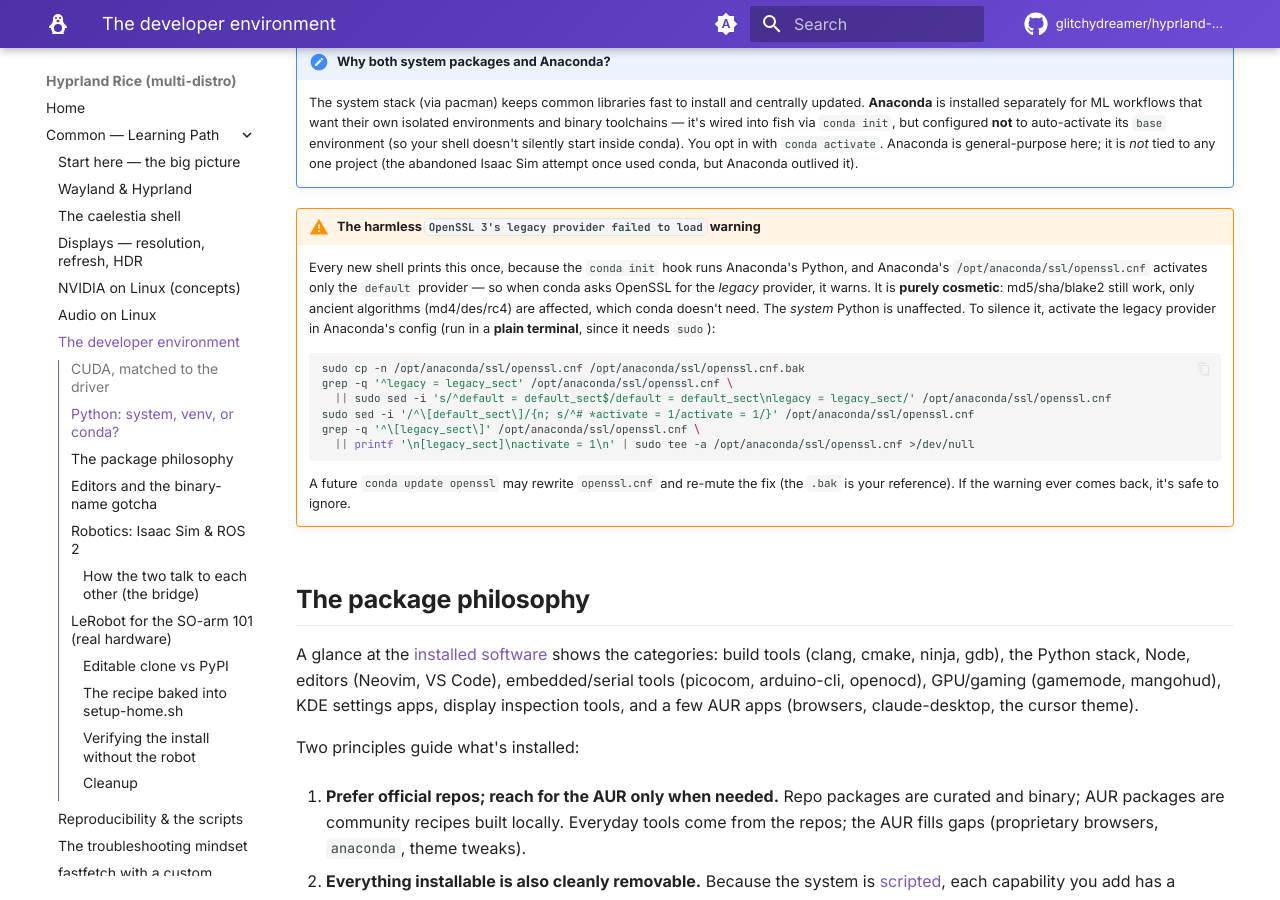
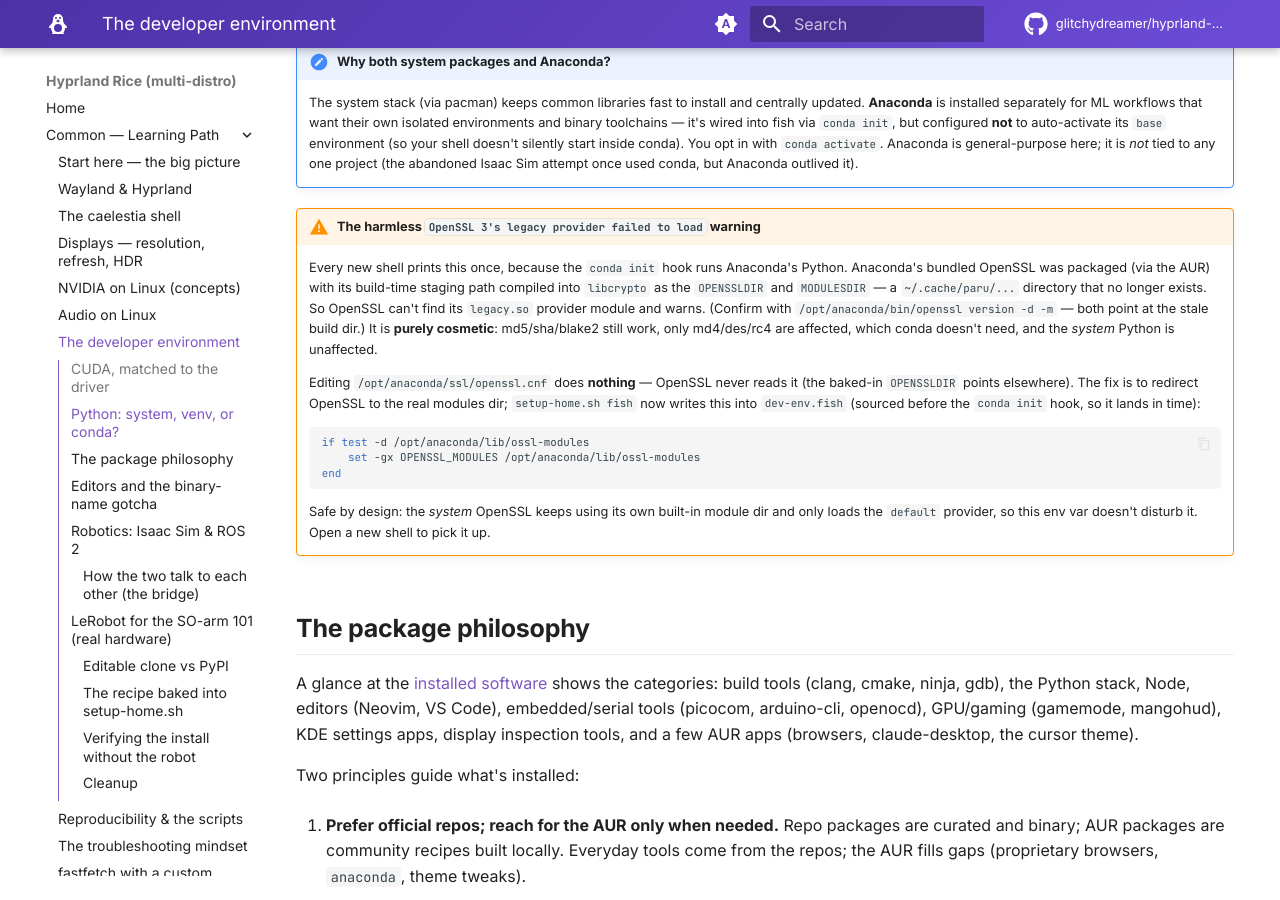
Before and after one commit to glitchydreamer/arch-hyprland-setup, an MkDocs documentation site: the page built from docs/common/dev-environment.md, in a window 1280 px wide and 900 px high, scrolled down 1959 px. Built offline with MkDocs 1.6.1 and Material for MkDocs 9.7.7, drawn with Linux system fonts in a browser that asks for light colours; comment, search, counter and statistics services are not loaded.

Commit message:
fix(cachyos/setup-home): silence Anaconda OpenSSL legacy-provider warning
Anaconda's bundled OpenSSL has its build-time (AUR paru staging) OPENSSLDIR and
MODULESDIR compiled into libcrypto — a ~/.cache/paru path that no longer exists
— so it can't find legacy.so and warns on every conda init. Editing
/opt/anaconda/ssl/openssl.cnf is futile (OpenSSL never reads it). Export
OPENSSL_MODULES to the real install dir from dev-env.fish (sourced before the
conda-init hook). Verified: fresh shell silent, system OpenSSL unaffected.

Correct the dev-environment.md note that previously documented the wrong
(openssl.cnf-edit) fix.

Co-Authored-By: Claude Opus 4.8 <noreply@anthropic.com>

````diff
--- a/docs/common/dev-environment.md
+++ b/docs/common/dev-environment.md
@@ -64,25 +64,28 @@ approaches, and this machine uses a mix deliberately:
 
 !!! warning "The harmless `OpenSSL 3's legacy provider failed to load` warning"
     Every new shell prints this once, because the `conda init` hook runs
-    Anaconda's Python, and Anaconda's `/opt/anaconda/ssl/openssl.cnf` activates
-    only the `default` provider — so when conda asks OpenSSL for the *legacy*
-    provider, it warns. It is **purely cosmetic**: md5/sha/blake2 still work, only
-    ancient algorithms (md4/des/rc4) are affected, which conda doesn't need. The
-    *system* Python is unaffected. To silence it, activate the legacy provider in
-    Anaconda's config (run in a **plain terminal**, since it needs `sudo`):
+    Anaconda's Python. Anaconda's bundled OpenSSL was packaged (via the AUR) with
+    its build-time staging path compiled into `libcrypto` as the `OPENSSLDIR` and
+    `MODULESDIR` — a `~/.cache/paru/...` directory that no longer exists. So
+    OpenSSL can't find its `legacy.so` provider module and warns. (Confirm with
+    `/opt/anaconda/bin/openssl version -d -m` — both point at the stale build
+    dir.) It is **purely cosmetic**: md5/sha/blake2 still work, only md4/des/rc4
+    are affected, which conda doesn't need, and the *system* Python is unaffected.
 
-    ```sh
-    sudo cp -n /opt/anaconda/ssl/openssl.cnf /opt/anaconda/ssl/openssl.cnf.bak
-    grep -q '^legacy = legacy_sect' /opt/anaconda/ssl/openssl.cnf \
-      || sudo sed -i 's/^default = default_sect$/default = default_sect\nlegacy = legacy_sect/' /opt/anaconda/ssl/openssl.cnf
-    sudo sed -i '/^\[default_sect\]/{n; s/^# *activate = 1/activate = 1/}' /opt/anaconda/ssl/openssl.cnf
-    grep -q '^\[legacy_sect\]' /opt/anaconda/ssl/openssl.cnf \
-      || printf '\n[legacy_sect]\nactivate = 1\n' | sudo tee -a /opt/anaconda/ssl/openssl.cnf >/dev/null
+    Editing `/opt/anaconda/ssl/openssl.cnf` does **nothing** — OpenSSL never reads
+    it (the baked-in `OPENSSLDIR` points elsewhere). The fix is to redirect
+    OpenSSL to the real modules dir; `setup-home.sh fish` now writes this into
+    `dev-env.fish` (sourced before the `conda init` hook, so it lands in time):
+
+    ```fish
+    if test -d /opt/anaconda/lib/ossl-modules
+        set -gx OPENSSL_MODULES /opt/anaconda/lib/ossl-modules
+    end
     ```
 
-    A future `conda update openssl` may rewrite `openssl.cnf` and re-mute the fix
-    (the `.bak` is your reference). If the warning ever comes back, it's safe to
-    ignore.
+    Safe by design: the *system* OpenSSL keeps using its own built-in module dir
+    and only loads the `default` provider, so this env var doesn't disturb it.
+    Open a new shell to pick it up.
 
 ## The package philosophy
 
````
Also changed, not shown: 1 other file.
